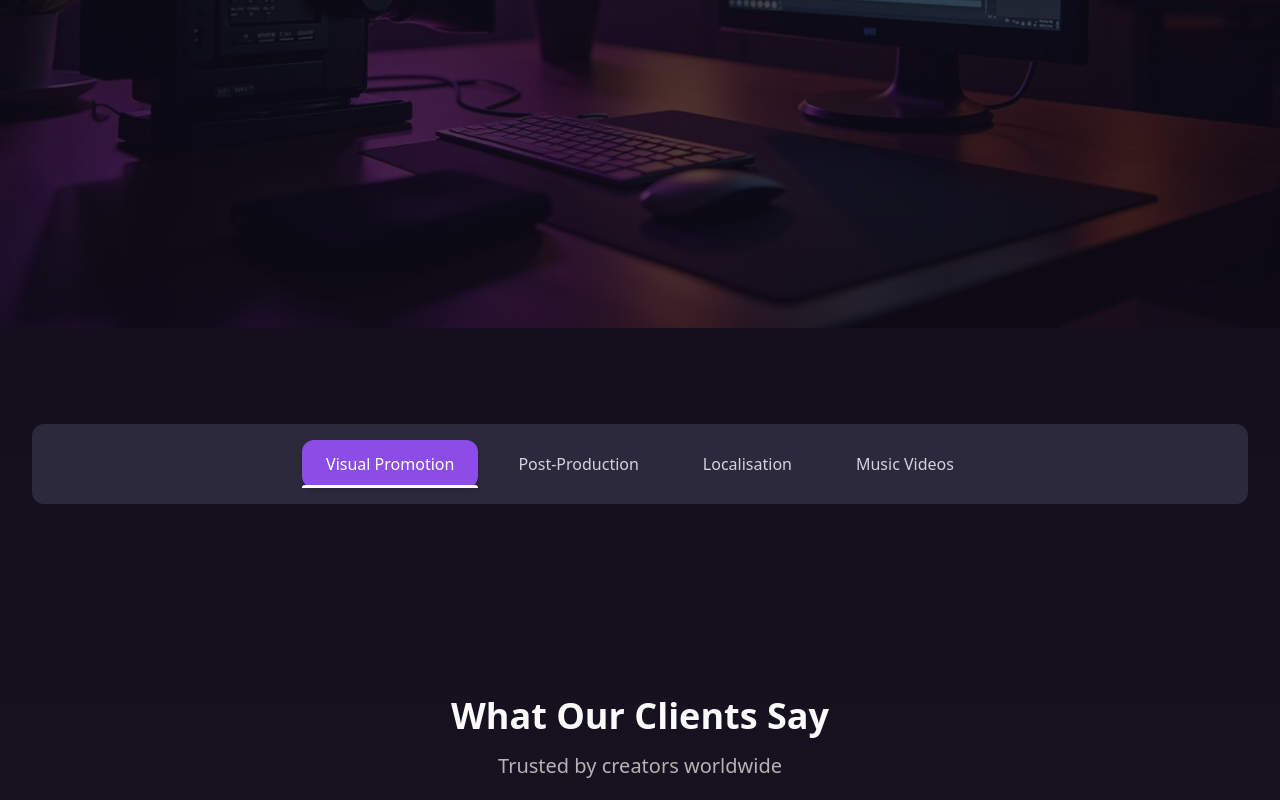
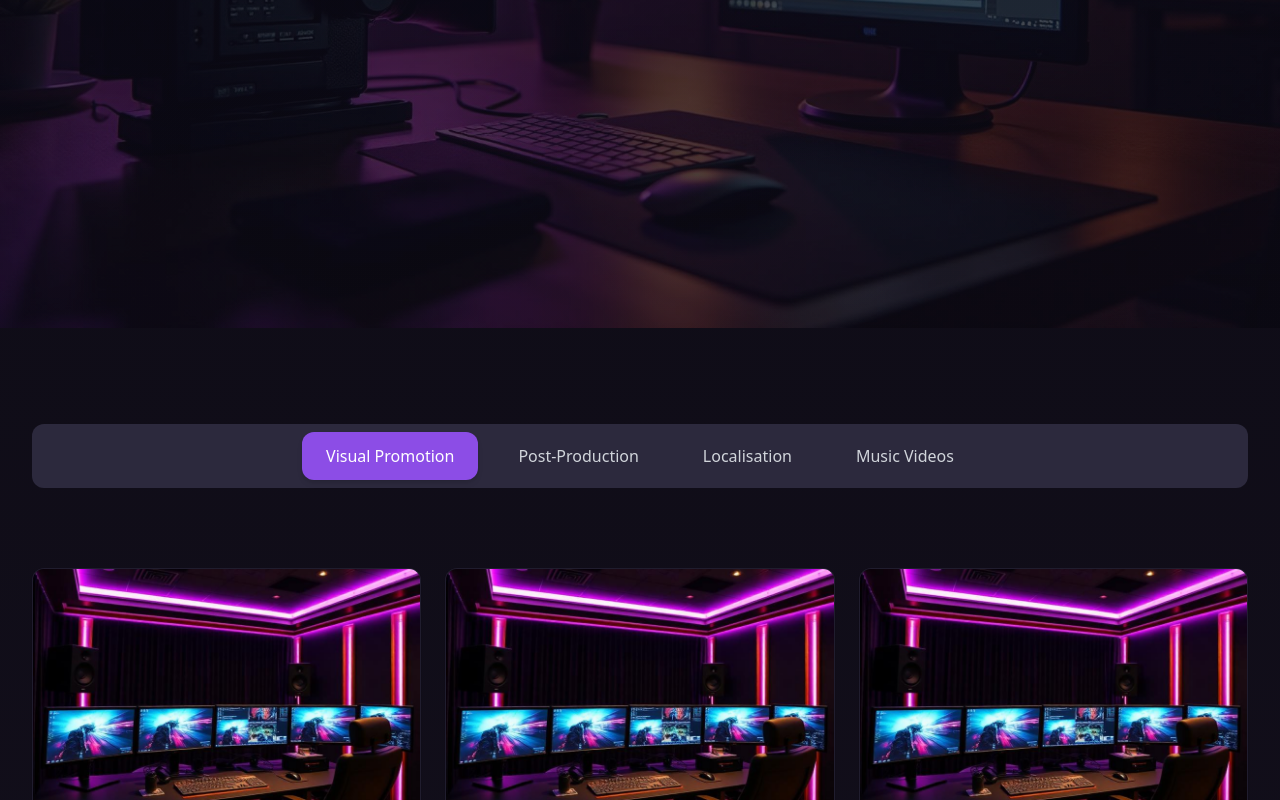
Before and after one commit to anshukumar2708/cocoma-studios, a Next.js app: page /work in a window 1280 px wide. Shown: the part 472-1272 px from the top of the page. Built offline with nearby package versions, Linux system fonts and the light colour scheme.

Commit message:
our work done

```diff
--- a/src/app/work/page.tsx
+++ b/src/app/work/page.tsx
@@ -15,30 +15,19 @@ const Work = () => {
         { slug: "music", label: "Music Videos" },
     ];
 
-
-
     const visualPromotionWorks = [
         { title: "Epic Fantasy Series Key Art", category: "Key Art", imageUrl: postProductionImg, description: "Stunning promotional artwork for major streaming series" },
         { title: "Action Thriller Trailer", category: "Trailer Editing", imageUrl: postProductionImg, description: "High-octane trailer that generated 5M+ views" },
         { title: "Documentary Sizzle Reel", category: "Promo Editing", imageUrl: postProductionImg, description: "Compelling promotional content for award-winning documentary" },
         { title: "Social Media Campaign", category: "Social Creatives", imageUrl: postProductionImg, description: "Viral social media content for film launch" },
-    ];
-
-    const postProductionWorks = [
         { title: "Award-Winning Feature Film", category: "Film Editing", imageUrl: postProductionImg, description: "Complete post-production for festival favorite" },
         { title: "Mystery Web Series", category: "Color Grading", imageUrl: postProductionImg, description: "Cinematic color grading for streaming hit" },
         { title: "Sci-Fi Thriller Sound Design", category: "Sound Design", imageUrl: postProductionImg, description: "Immersive 5.1 surround sound experience" },
         { title: "Fantasy Epic VFX", category: "VFX", imageUrl: postProductionImg, description: "200+ VFX shots for major production" },
-    ];
-
-    const localisationWorks = [
         { title: "Global Series Localisation", category: "Multi-language", imageUrl: localizationImg, description: "Subtitling and dubbing in 15+ languages" },
         { title: "Documentary Translation", category: "Translation", imageUrl: localizationImg, description: "Professional translation for international release" },
         { title: "Feature Film Dubbing", category: "Dubbing", imageUrl: localizationImg, description: "Native voice actors for authentic localization" },
         { title: "Streaming Platform Subtitles", category: "Subtitling", imageUrl: localizationImg, description: "SDH and closed captions for accessibility" },
-    ];
-
-    const musicVideoWorks = [
         { title: "Pop Artist Music Video", category: "Music Video", imageUrl: musicVideoImg, description: "Vibrant editing for chart-topping single" },
         { title: "Rock Band Album Art", category: "Key Art", imageUrl: musicVideoImg, description: "Bold visual identity for album release" },
         { title: "Hip-Hop Release Teaser", category: "Promo", imageUrl: musicVideoImg, description: "Hype-building teaser for major release" },
@@ -49,16 +38,6 @@ const Work = () => {
         <div className="min-h-screen">
 
             {/* Hero Section */}
-            {/* <section className="section-container pt-32">
-                <div className="text-center max-w-4xl mx-auto mb-16 animate-fade-in">
-                    <h1 className="text-5xl sm:text-6xl font-bold mb-6">
-                        Our <span className="gradient-text">Work</span>
-                    </h1>
-                    <p className="text-xl text-muted-foreground">
-                        Explore our portfolio of successful projects across visual promotion, post-production, localisation, and music videos
-                    </p>
-                </div>
-            </section> */}
             <HeroSection
                 heroBg={heroBg}
                 title="Our"
@@ -67,56 +46,22 @@ const Work = () => {
             />
 
             {/* Portfolio Tabs */}
-            <section className="section-container">
+            <section className="section-container w-full flex flex-col justify-center items-center gap-10 md:gap-20">
                 <Tabs tabs={tabsData} />
-                {/* <Tabs defaultValue="visual" className="w-full">
-                    <TabsList className="grid w-full max-w-4xl mx-auto grid-cols-2 lg:grid-cols-4 mb-12 h-auto">
-                        <TabsTrigger value="visual" className="text-sm sm:text-base py-3">Visual Promotion</TabsTrigger>
-                        <TabsTrigger value="post" className="text-sm sm:text-base py-3">Post-Production</TabsTrigger>
-                        <TabsTrigger value="localisation" className="text-sm sm:text-base py-3">Localisation</TabsTrigger>
-                        <TabsTrigger value="music" className="text-sm sm:text-base py-3">Music Videos</TabsTrigger>
-                    </TabsList>
 
-                    <TabsContent value="visual" className="animate-fade-in">
-                        <div className="grid md:grid-cols-2 lg:grid-cols-3 gap-6">
-                            {visualPromotionWorks.map((work, index) => (
-                                <div key={work.title} className="animate-fade-in" style={{ animationDelay: `${index * 50}ms` }}>
-                                    <WorkCard {...work} />
-                                </div>
-                            ))}
+                <div className="w-full grid md:grid-cols-2 lg:grid-cols-3 gap-6">
+                    {visualPromotionWorks.map((work, index) => (
+                        <div key={work.title} className="animate-fade-in" style={{ animationDelay: `${index * 50}ms` }}>
+                            <WorkCard
+                                title={work.title}
+                                category={work.category}
+                                imageUrl={work.imageUrl}
+                                description={work.description}
+                            />
                         </div>
-                    </TabsContent>
+                    ))}
+                </div>
 
-                    <TabsContent value="post" className="animate-fade-in">
-                        <div className="grid md:grid-cols-2 lg:grid-cols-3 gap-6">
-                            {postProductionWorks.map((work, index) => (
-                                <div key={work.title} className="animate-fade-in" style={{ animationDelay: `${index * 50}ms` }}>
-                                    <WorkCard {...work} />
-                                </div>
-                            ))}
-                        </div>
-                    </TabsContent>
-
-                    <TabsContent value="localisation" className="animate-fade-in">
-                        <div className="grid md:grid-cols-2 lg:grid-cols-3 gap-6">
-                            {localisationWorks.map((work, index) => (
-                                <div key={work.title} className="animate-fade-in" style={{ animationDelay: `${index * 50}ms` }}>
-                                    <WorkCard {...work} />
-                                </div>
-                            ))}
-                        </div>
-                    </TabsContent>
-
-                    <TabsContent value="music" className="animate-fade-in">
-                        <div className="grid md:grid-cols-2 lg:grid-cols-3 gap-6">
-                            {musicVideoWorks.map((work, index) => (
-                                <div key={work.title} className="animate-fade-in" style={{ animationDelay: `${index * 50}ms` }}>
-                                    <WorkCard {...work} />
-                                </div>
-                            ))}
-                        </div>
-                    </TabsContent>
-                </Tabs> */}
             </section>
 
             {/* Testimonials */}
@@ -135,7 +80,7 @@ const Work = () => {
                         { name: "Maria Garcia", role: "Music Producer", quote: "The music video team at Cocoma is phenomenal. They understand the creative vision and deliver beyond expectations." },
                     ].map((testimonial, index) => (
                         <div key={testimonial.name} className="glass-card animate-fade-in" style={{ animationDelay: `${index * 100}ms` }}>
-                            <p className="text-muted-foreground mb-4 italic">"{testimonial.quote}"</p>
+                            <p className="text-muted-foreground mb-4 italic">&quot;{testimonial.quote}&quot;</p>
                             <div className="border-t border-border pt-4">
                                 <p className="font-semibold">{testimonial.name}</p>
                                 <p className="text-sm text-muted-foreground">{testimonial.role}</p>
--- a/src/components/WorkCard.tsx
+++ b/src/components/WorkCard.tsx
@@ -1,10 +1,11 @@
+import Image, { StaticImageData } from "next/image";
 import { Card } from "./ui/card";
 import { Play } from "lucide-react";
 
 interface WorkCardProps {
   title: string;
   category: string;
-  imageUrl: string;
+  imageUrl: string | StaticImageData;
   description?: string;
 }
 
@@ -12,9 +13,10 @@ const WorkCard = ({ title, category, imageUrl, description }: WorkCardProps) =>
   return (
     <Card className="glass-card hover-lift group cursor-pointer overflow-hidden p-0">
       <div className="relative h-64 overflow-hidden">
-        <img
+        <Image
           src={imageUrl}
           alt={title}
+          fill
           className="w-full h-full object-cover group-hover:scale-110 transition-transform duration-500"
         />
         <div className="absolute inset-0 bg-gradient-to-t from-background/90 to-transparent opacity-0 group-hover:opacity-100 transition-opacity duration-300 flex items-end p-6">
--- a/src/components/ui/tabs.tsx
+++ b/src/components/ui/tabs.tsx
@@ -18,7 +18,7 @@ const Tabs: React.FC<TabsProps> = ({ tabs }) => {
         <div className="w-full">
             {/* Tabs Header */}
             <div
-                className="flex flex-wrap justify-center gap-4 rounded-xl p-4"
+                className="flex flex-wrap justify-center gap-4 rounded-xl p-2"
                 style={{ backgroundColor: "hsl(var(--muted))" }}
             >
                 {tabs.map((tab) => (
@@ -26,7 +26,7 @@ const Tabs: React.FC<TabsProps> = ({ tabs }) => {
                         key={tab.slug}
                         onClick={() => setActiveTab(tab.slug)}
                         className={`relative px-6 py-3 text-sm sm:text-base font-medium rounded-lg transition-all duration-300
-            ${activeTab === tab.slug
+                         ${activeTab === tab.slug
                                 ? "text-white shadow-md"
                                 : "text-gray-300 hover:text-white hover:bg-[hsl(265_75%_60%_/_.2)]"
                             }`}
@@ -36,12 +36,6 @@ const Tabs: React.FC<TabsProps> = ({ tabs }) => {
                         }}
                     >
                         {tab.label}
-                        {activeTab === tab.slug && (
-                            <span
-                                className="absolute bottom-0 left-0 w-full h-[3px] rounded-t-md transition-all duration-300"
-                                style={{ backgroundColor: "white" }}
-                            ></span>
-                        )}
                     </button>
                 ))}
             </div>
```
Also changed, not shown: src/app/blog/page.tsx (+43 -11 lines).
